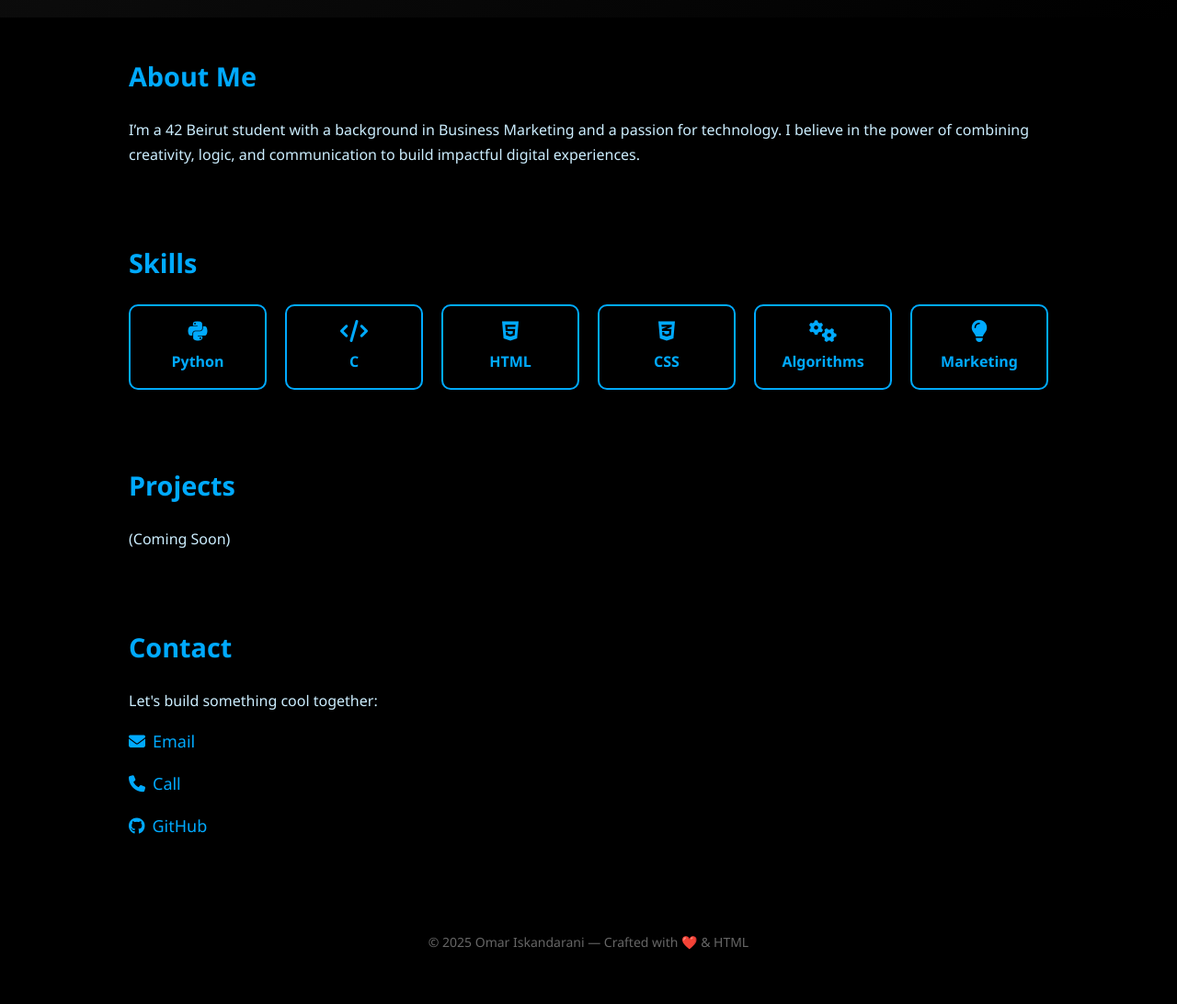
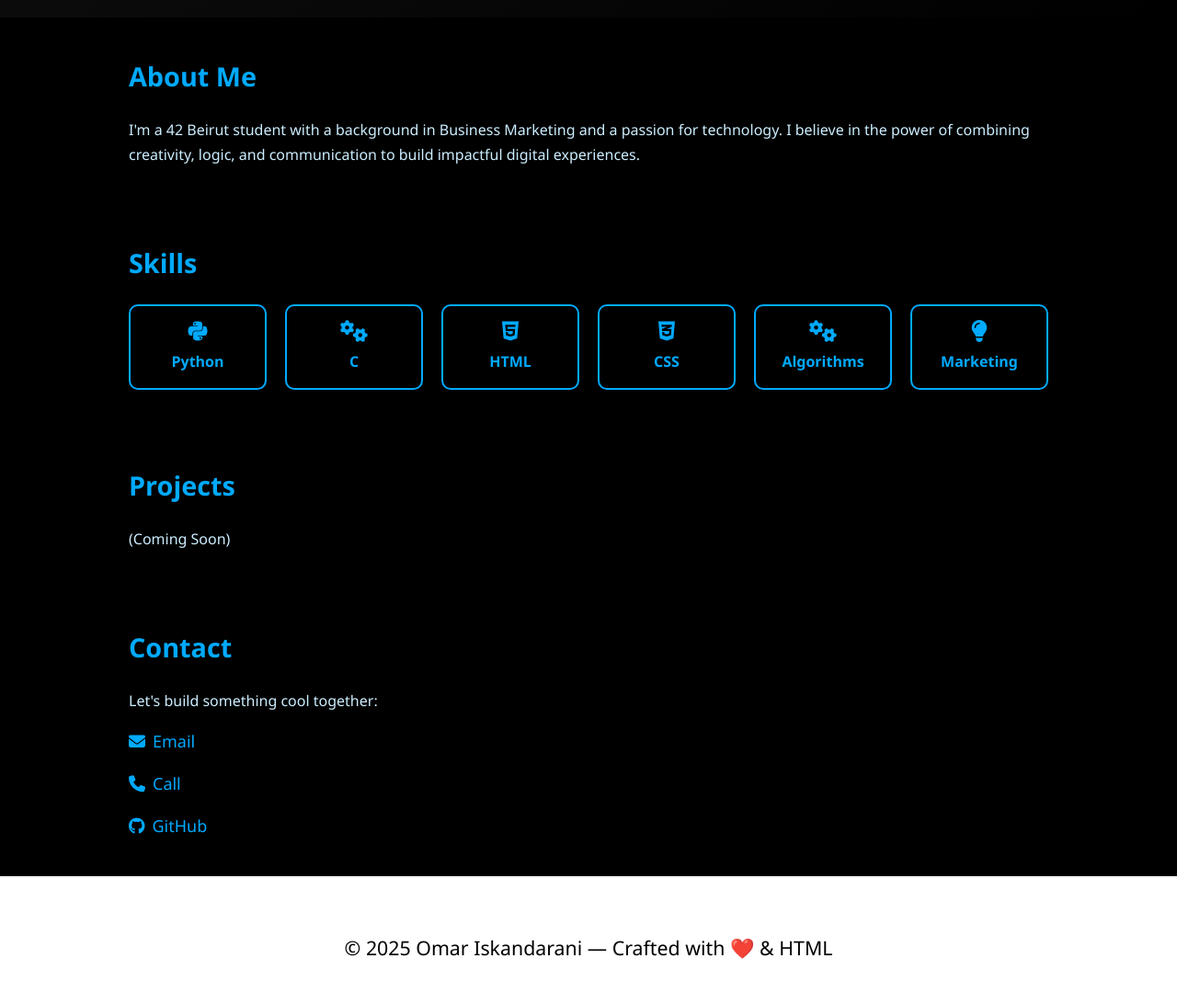
Before and after one commit to omariskandar/Portfolio, a plain HTML site: page index.html in a window 1280 px wide. Shown: the part 580-1672 px from the top of the page at 92% size. Drawn offline with Linux system fonts and the light colour scheme.

Commit message:
finished

```diff
--- a/index.html
+++ b/index.html
@@ -31,7 +31,7 @@
   <section id="about">
     <div class="container">
       <h3>About Me</h3>
-      <p>I’m a 42 Beirut student with a background in Business Marketing and a passion for technology. I believe in the power of combining creativity, logic, and communication to build impactful digital experiences.</p>
+      <p>I'm a 42 Beirut student with a background in Business Marketing and a passion for technology. I believe in the power of combining creativity, logic, and communication to build impactful digital experiences.</p>
     </div>
   </section>
 
@@ -40,7 +40,7 @@
       <h3>Skills</h3>
       <div class="skills-grid">
         <div class="skill-box"><i class="fab fa-python"></i>Python</div>
-        <div class="skill-box"><i class="fas fa-code"></i>C</div>
+		<div class="skill-box"><i class="fas fa-cogs"></i> C</div>
         <div class="skill-box"><i class="fab fa-html5"></i>HTML</div>
         <div class="skill-box"><i class="fab fa-css3-alt"></i>CSS</div>
         <div class="skill-box"><i class="fas fa-cogs"></i>Algorithms</div>
@@ -63,7 +63,7 @@
       <div class="contact-links">
         <a href="mailto:omar.iskandarani.321@gmail.com"><i class="fas fa-envelope"></i>Email</a>
         <a href="tel:+96178845028"><i class="fas fa-phone"></i>Call</a>
-        <a href="https://github.com/omariskandarani" target="_blank"><i class="fab fa-github"></i>GitHub</a>
+        <a href="https://github.com/omariskandar" target="_blank"><i class="fab fa-github"></i>GitHub</a>
       </div>
     </div>
   </section>
--- a/style.css
+++ b/style.css
@@ -86,6 +86,7 @@
 	border-radius: 5px;
 	text-decoration: none;
 	font-weight: bold;
+
 	transition: background-color 0.3s ease;
   }
 
@@ -144,9 +145,9 @@
   }
 
   footer {
-	background-color: black;
+	background-color: white;
 	padding: 20px 0;
 	text-align: center;
-	color: #666;
-	font-size: 14px;
+	color: black;
+	font-size: 16pt;
   }
```
Also changed, not shown: 1 other file.
